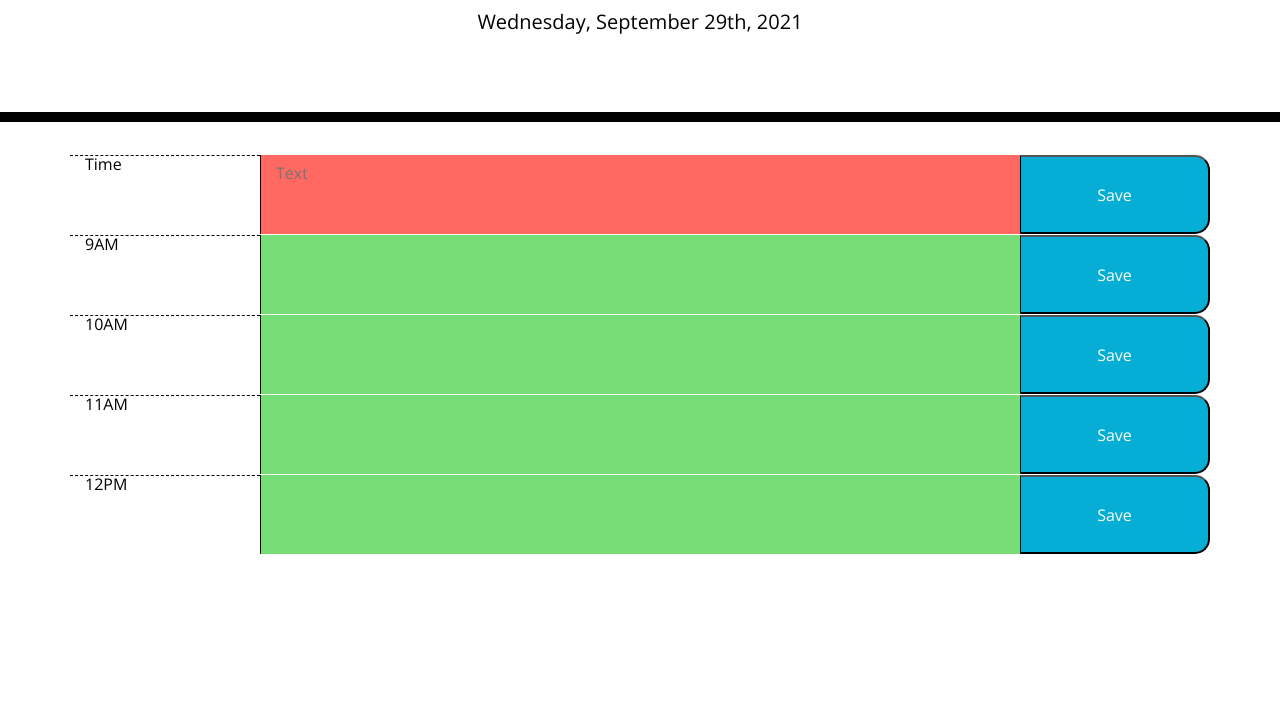
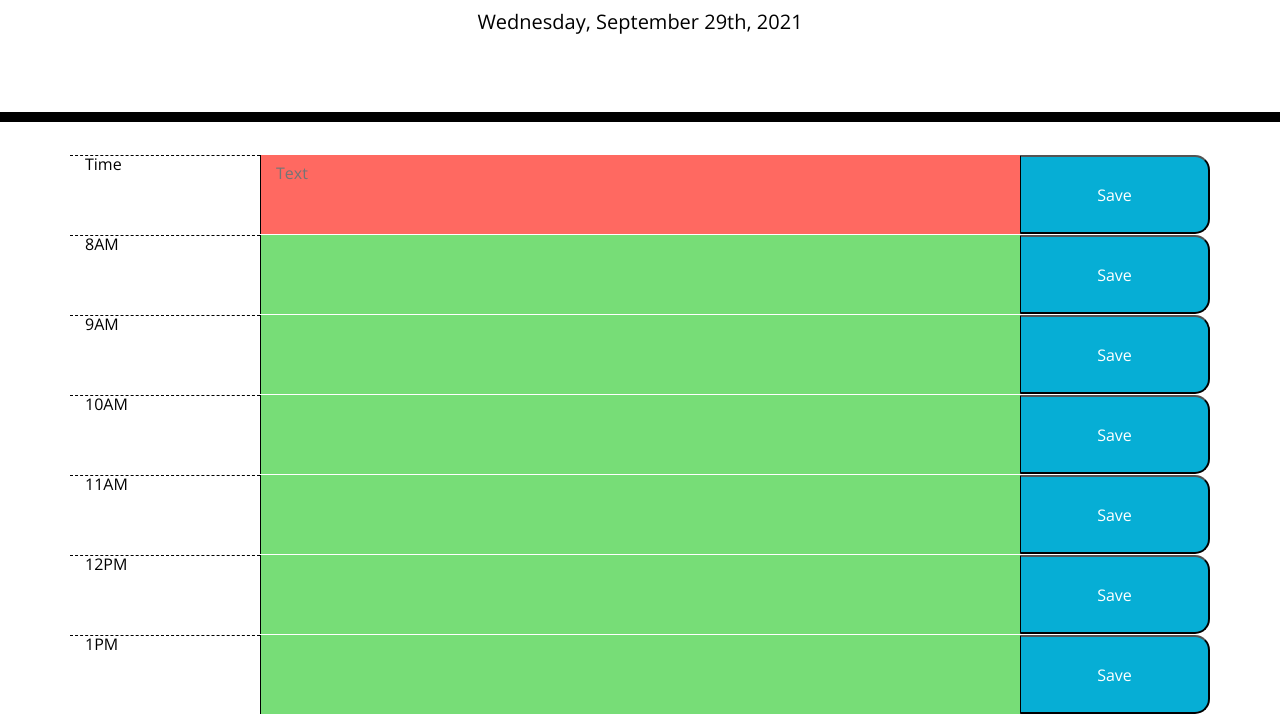
Before and after one commit to AarKaiser/assignment05, a plain HTML site: page index.html in a window 1280 px wide. Shown: the part 182-896 px from the top of the page. Before the commit the page ends 800 px from the top, so only its background shows below. Drawn offline with nearby package versions, Linux system fonts and the light colour scheme.

Commit message:
updating files

```diff
--- a/Assets/js/script.js
+++ b/Assets/js/script.js
@@ -53,5 +53,41 @@ function startPlanner(){
 
 startPlanner();
 
+let containerEl = $(".container");
+
+let timeArr = ["8AM", "9AM", "10AM", "11AM", "12PM", "1PM"];
+let currentHour = parseInt(moment().format("HH"));
+
+function saveToLocal() {
+  console.log("to be done later");
+  console.log($(this));
+}
+
+for (i = 0; i < timeArr.length; i++) {
+  let newRow = $("<div>").attr("class", "row");
+  let newP = $("<p>").attr("class", "col-2 hour").text(timeArr[i]);
+  let newText = $("<textarea>");
+
+  if (i + 9 < currentHour) {
+    newText.attr("class", "col-8 past");
+  } else if (currentHour == i + 9) {
+    newText.attr("class", "col-8 present");
+  } else {
+    newText.attr("class", "col-8 future");
+  }
+
+  let newBtn = $("<button>")
+    .attr("class", "col-2 saveBtn")
+    .text("Save")
+    .on("click", saveToLocal);
+
+  newRow.append(newP);
+  newRow.append(newText);
+  newRow.append(newBtn);
+
+  containerEl.append(newRow);
+}
+
+
 
 // Submitting incomplete, as I have no idea how to make this work and need extra help from my tutor //
--- a/index.html
+++ b/index.html
@@ -51,6 +51,5 @@
       } );
       </script>
     <script src="./Assets/js/script.js"></script>
-    <script src="./Assets/js/tutoring.js"></script>
   </body>
 </html>
```
